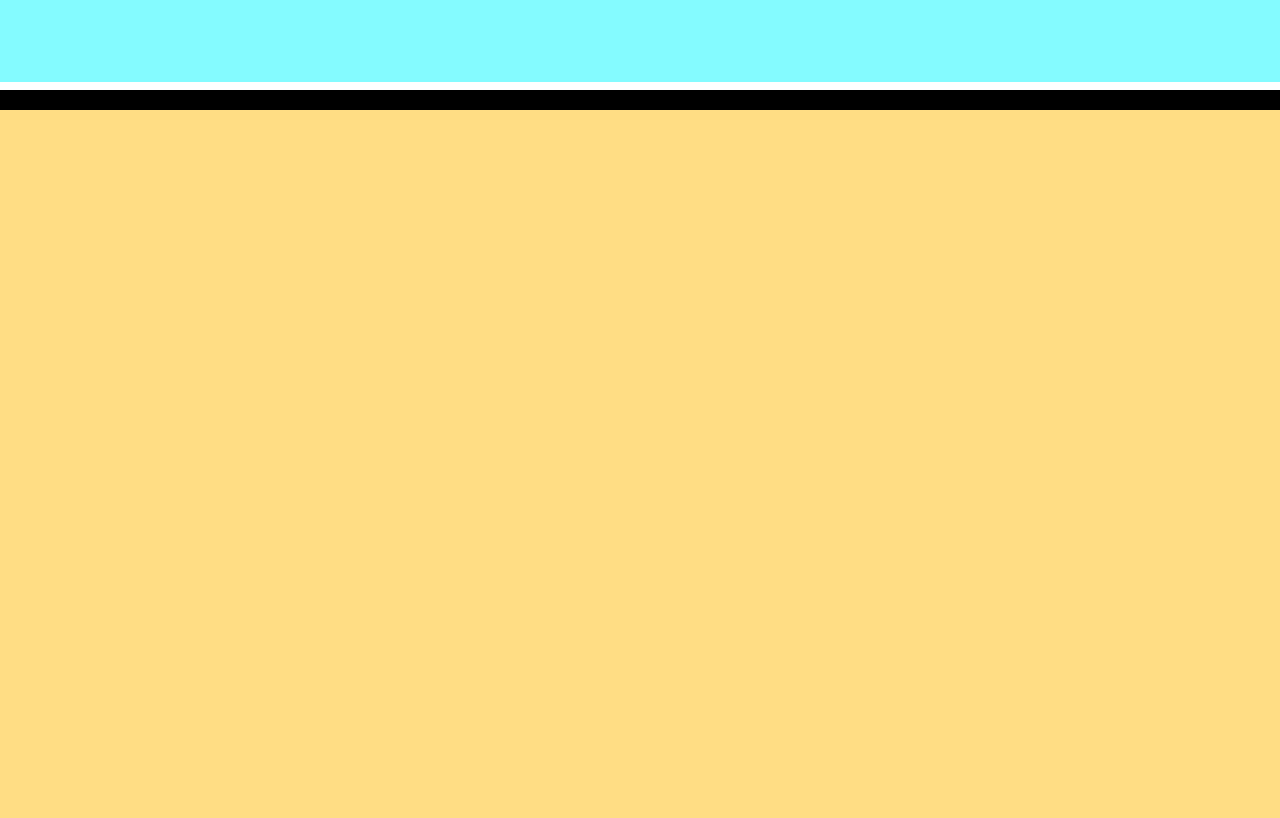
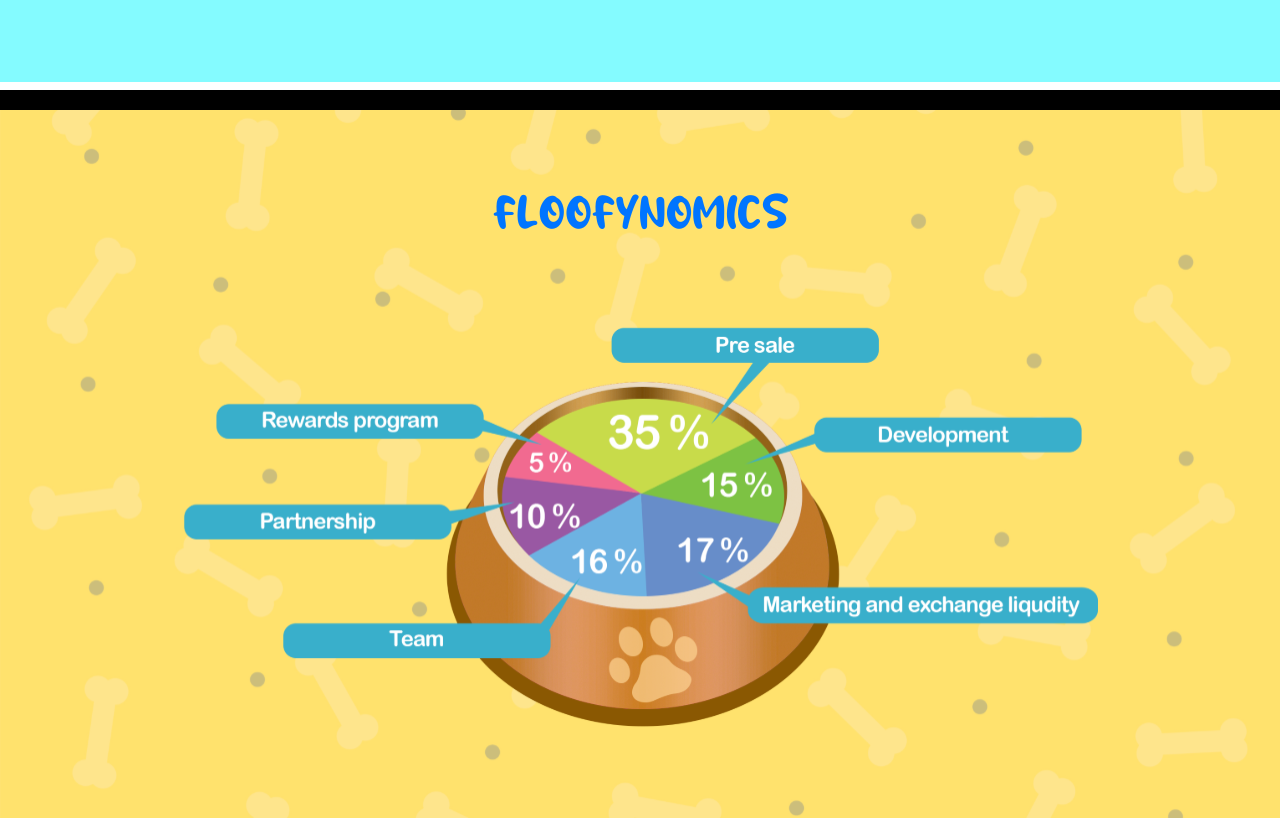
Before and after one commit to abdullahmehboob20s/floofer, a React (Create React App) app: page / in a window 1280 px wide. Shown: the part 3882-4700 px from the top of the page. Before the commit the page ends 3992 px from the top, so only its background shows below. Built offline with nearby package versions, Linux system fonts and the light colour scheme; a web font is replaced by a local one.

Commit message:
tokenmics section added

```diff
--- a/src/App.js
+++ b/src/App.js
@@ -19,8 +19,8 @@ function App() {
       <PreSale />
       <Products />
       <Whitepaper />
-      {/* <Tokenomics />
-      <HowToBuy />
+      <Tokenomics />
+      {/* <HowToBuy />
       <Team />
       <Footer /> */}
     </div>
--- a/src/components/layout/Tokenomics.js
+++ b/src/components/layout/Tokenomics.js
@@ -2,15 +2,15 @@ import React from "react";
 
 function Tokenomics() {
   return (
-    <div className="py-20 relative z-20 bg-primary-2">
+    <div className="py-14 lg:py-20 relative z-20 bg-primary-2">
       <div className="container-wrapper">
-        <h1 className="text-center text-5xl text-blue-sharp font-huglove mb-20">
+        <h1 className="text-center text-3xl lg:text-4xl xl:text-5xl text-blue-sharp font-huglove mb-10 lg:mb-20">
           FLOOFYNOMICS
         </h1>
 
         <img
           src="images/tokenomics-img.svg"
-          className="w-[80%] mx-auto"
+          className="w-full lg:w-[80%] mx-auto"
           alt=""
         />
       </div>
```
